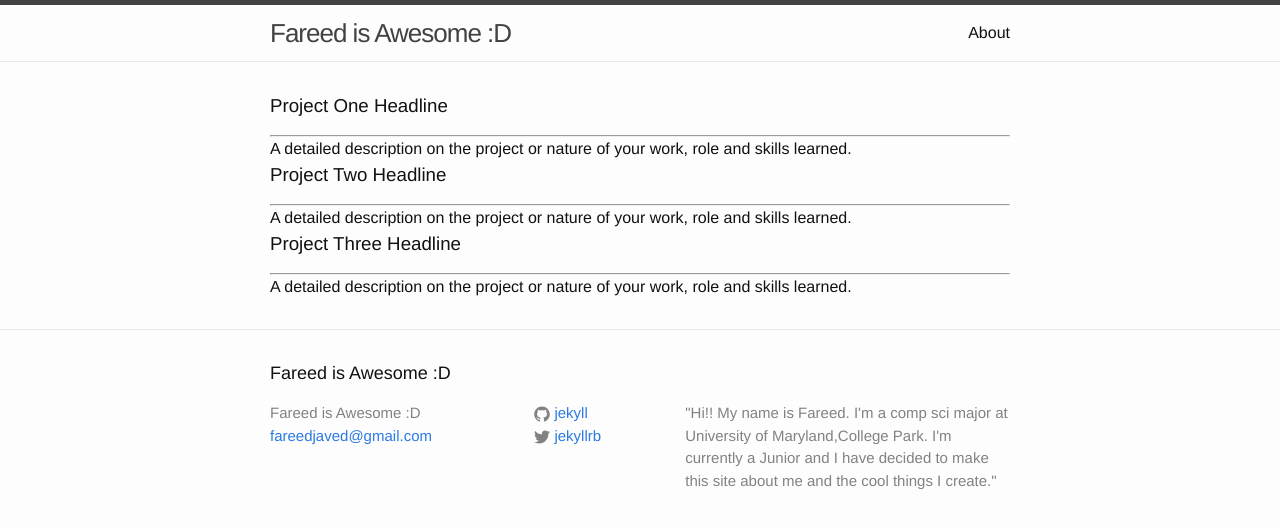
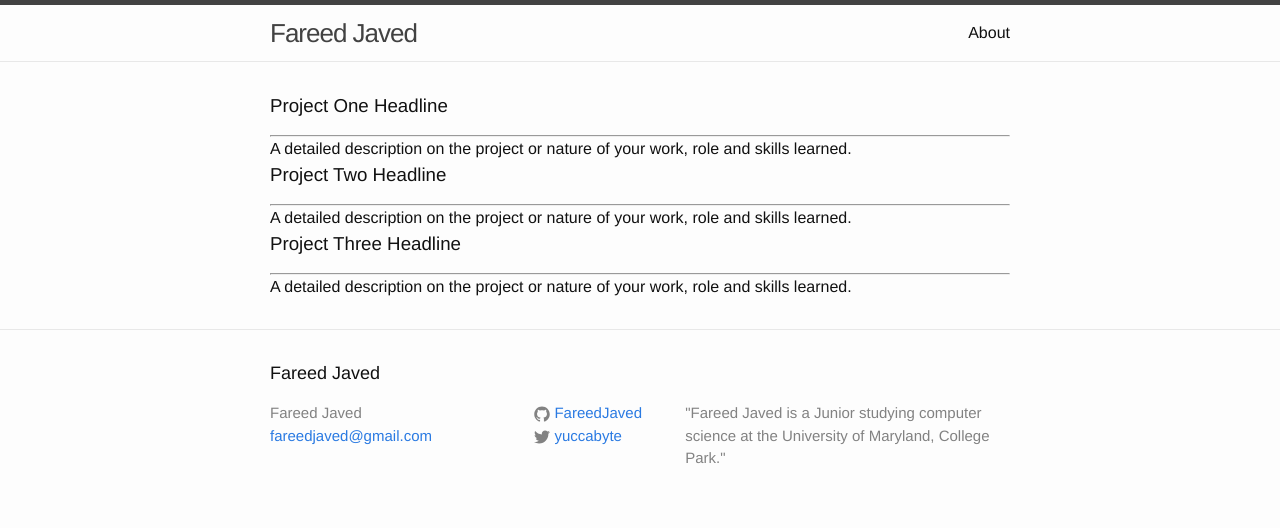
Before and after one commit to FareedJaved/FareedJaved.github.io, a Jekyll site: the page built from index.html, in a window 1280 px wide. Shown: the top 528 px of the page. Built offline with Jekyll 4.4.1, drawn with Linux system fonts in a browser that asks for light colours.

Commit message:
Making changes to the config file

```diff
--- a/_config.yml
+++ b/_config.yml
@@ -1,14 +1,12 @@
 # Site settings
-title: Fareed is Awesome :D
+title: Fareed Javed
 email: fareedjaved@gmail.com
 description: > # this means to ignore newlines until "baseurl:"
- "Hi!! My name is Fareed. I'm a comp sci major at University of Maryland,College Park.
- I'm currently a Junior and I have decided to make this site
- about me and the cool things I create."
+ "Fareed Javed is a Junior studying computer science at the University of Maryland, College Park."
 baseurl: "" # the subpath of your site, e.g. /blog/
 url: "http://yourdomain.com" # the base hostname & protocol for your site
-twitter_username: jekyllrb
-github_username:  jekyll
+twitter_username: yuccabyte
+github_username:  FareedJaved
 
 # Build settings
 markdown: kramdown
```
